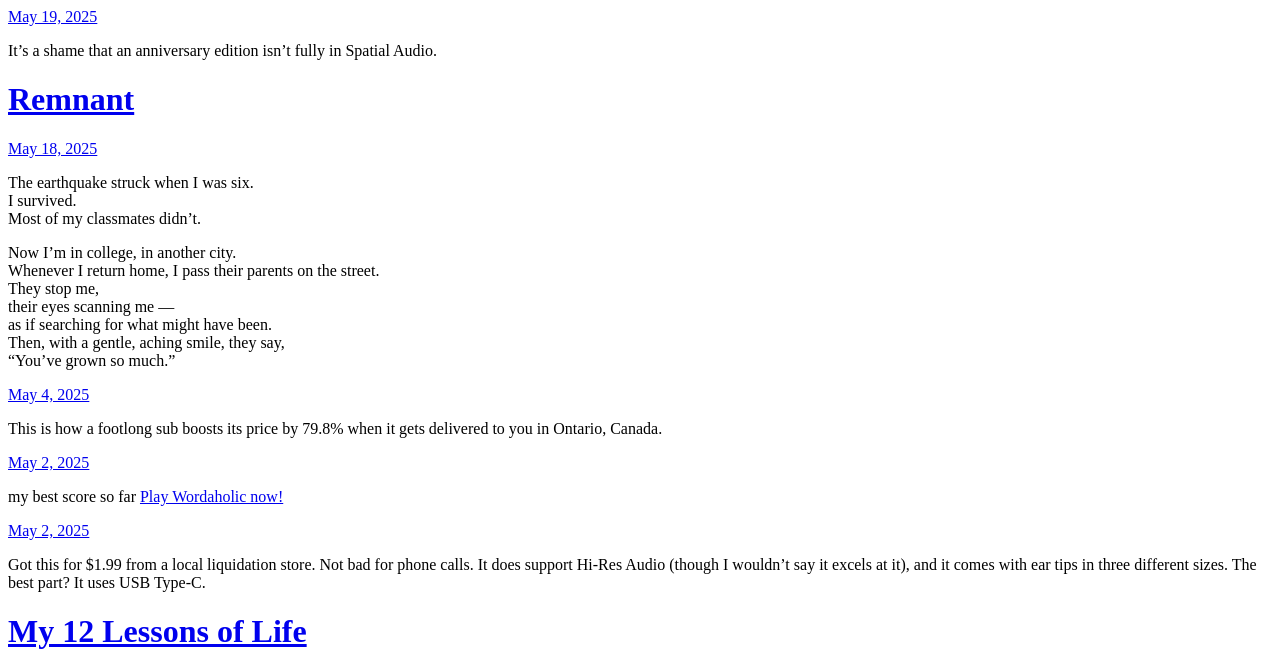
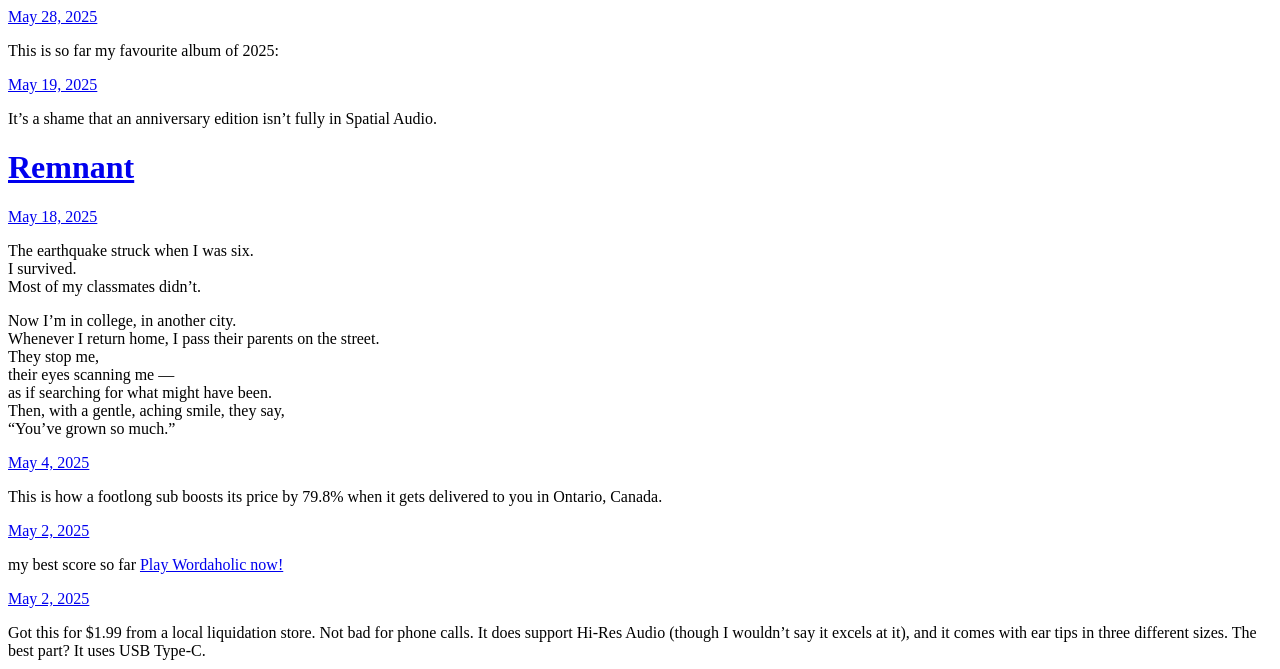
Before and after one commit to jasonshew/shew.micro.blog, a plain HTML site: page index.html in a window 1280 px wide. Shown: the top 669 px of the page. Drawn offline with Linux system fonts and the light colour scheme.

Commit message:
Archiving from Micro.blog.

```diff
--- a/index.html
+++ b/index.html
@@ -21,6 +21,18 @@
 <div class="h-feed">
 
 
+
+	  <div class="h-entry">
+
+
+		<a href="https://jasonshew.com/2025/05/28/this-is-so-far-my/" class="u-url"><time class="dt-published" datetime="2025-05-28 02:34:57 -0400">May 28, 2025</time></a>
+
+		<div class="e-content">
+			 <p>This is so far my favourite album of 2025:</p>
+<!-- raw HTML omitted -->
+
+		</div>
+	  </div>
 
 	  <div class="h-entry">
 
```
